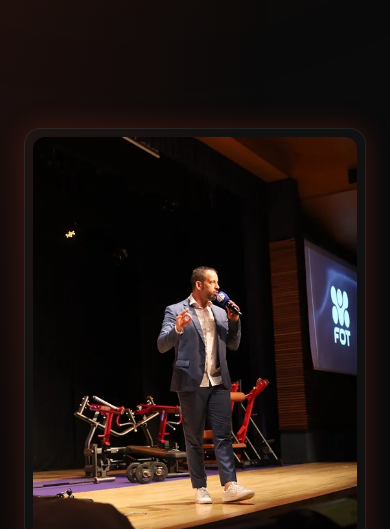
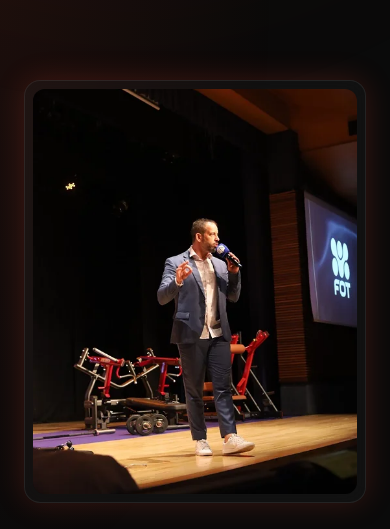
Before and after one commit to BryanJohn2901/redesSociaisVender, a plain HTML site: page index.html in a window 390 px wide. Shown: the top 529 px of the page. Drawn offline with nearby package versions, Linux system fonts and the light colour scheme.

Commit message:
Reduce top spacing in hero on mobile.
Updates hero padding to show content earlier on small screens while keeping desktop spacing unchanged.

Co-authored-by: Cursor <cursoragent@cursor.com>

```diff
--- a/index.html
+++ b/index.html
@@ -125,7 +125,7 @@
         </div>
     </nav>
 
-    <section class="relative min-h-[90vh] pt-32 pb-20 flex items-center overflow-hidden">
+    <section class="relative min-h-[90vh] pt-20 md:pt-32 pb-20 flex items-center overflow-hidden">
         <div class="container mx-auto px-6 grid lg:grid-cols-2 gap-12 items-center relative z-10">
 
             <div class="space-y-8" data-aos="fade-right">
```
